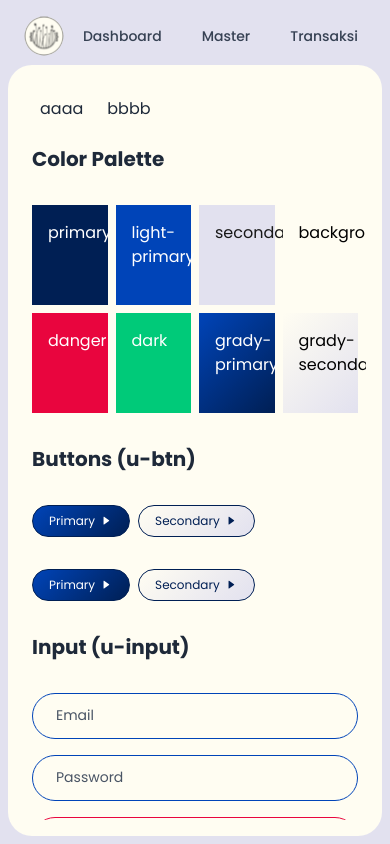
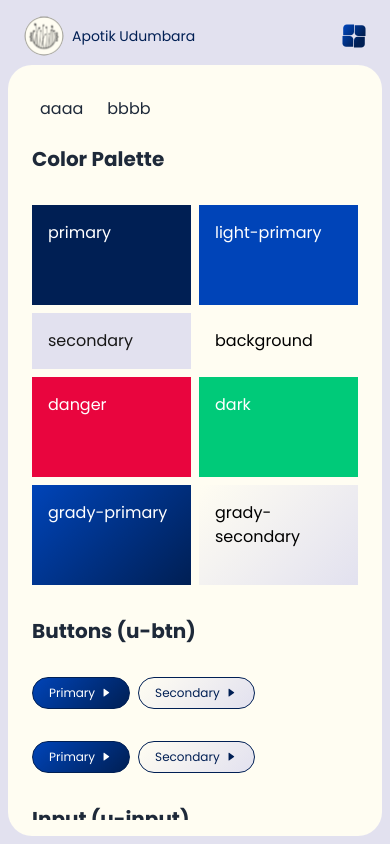
Before and after one commit to cvudumbarainformatika/apotik, a Vue app: page /dashboard in a window 390 px wide. Built offline with nearby package versions, Linux system fonts and the light colour scheme.

Commit message:
rev: header

```diff
--- a/src/components/global/Grid.vue
+++ b/src/components/global/Grid.vue
@@ -20,12 +20,12 @@ const gridStyle = computed(() => {
 const gridClass = computed(() => {
   const map = {
     1: 'grid-cols-1',
-    2: 'grid-cols-2',
-    3: 'grid-cols-3',
-    4: 'grid-cols-4',
-    5: 'grid-cols-5',
-    6: 'grid-cols-6',
-    12: 'grid-cols-12',
+    2: 'grid-cols-1 md:grid-cols-2 ',
+    3: 'grid-cols-1 md:grid-cols-3 ',
+    4: 'grid-cols-2 md:grid-cols-4 ',
+    5: 'grid-cols-5 ',
+    6: 'grid-cols-6 ',
+    12: 'grid-cols-12 ',
   }
   return props.minWidth ? '' : map[props.cols] ?? 'grid-cols-1'
 })
--- a/src/layout/HeaderMenu.vue
+++ b/src/layout/HeaderMenu.vue
@@ -1,11 +1,13 @@
 <template>
-   <header class="absolute top-0 left-0 w-full h-[60px] px-4 pt-2">
-        <u-view flex1 class="gap-2">
+   <header class="absolute top-0 left-0 w-full h-[60px] px-4 pt-2 text-sm text-primary">
+    <u-view flex1 class="gap-2 ">
       <u-row class="">
         <img src="/images/logo.svg" alt="Logo" class="w-10 h-10" />
+        <div>Apotik Udumbara</div>
       </u-row>
       <u-row flex1 right class="">
-            <div class="flex items-center gap-6 text-sm font-medium text-gray-700">
+        <!-- header desktop -->
+        <div class="hidden md:flex items-center gap-6 text-sm font-medium">
           <div
             v-for="menu in menus"
             :key="menu.name"
@@ -14,13 +16,29 @@
             @mouseleave="handleLeave(menu.name)"
           >
             <button
-              class="hover:text-primary transition px-2 py-1 rounded-md hover:bg-primary/10"
+              class="transition px-3 py-2 rounded-lg hover:bg-grady-primary hover:text-background hover:shadow-primary"
               :class="{
-                'bg-primary/10 text-primary font-medium': openMenu === menu.name
+                'bg-grady-primary text-background shadow-primary': openMenu === menu.name
               }"
               @click="menu.submenu.length ? toggleMenu(menu.name) : goTo(menu.url)"
             >
-              {{ menu.label }}
+              <u-row>
+                <span>{{ menu.label }}</span>
+                  <svg
+                    v-if="menu.submenu.length"
+                      xmlns="http://www.w3.org/2000/svg"
+                      class="w-[14px] h-[14px] transition-transform duration-300 ease-in-out"
+                      fill="currentColor"
+                      viewBox="0 0 20 20"
+                      :class="{ 'rotate-95': openMenu === menu.name }"
+                    >
+                    <path
+                      fill-rule="evenodd"
+                      d="M6.5 4.5a.5.5 0 0 1 .79-.41l7 5a.5.5 0 0 1 0 .82l-7 5a.5.5 0 0 1-.79-.41v-10z"
+                      clip-rule="evenodd"
+                    />
+                  </svg>
+              </u-row>
             </button>
 
             <transition
@@ -36,7 +54,7 @@
               <div
                 v-if="openMenu === menu.name && menu.submenu.length"
                 :ref="el => dropdownRefs[menu.name] = el"
-                class="absolute top-full mt-4 w-max max-w-[320px] bg-white border shadow-lg rounded-md py-2 z-50"
+                class="absolute top-full mt-4 w-max max-w-[320px] bg-light-primary text-background border shadow-lg rounded-md py-2 z-50"
                 style="left: 0;"
                 @mouseenter="clearHoverTimeout"
                 @mouseleave="handleLeave(menu.name)"
@@ -45,28 +63,38 @@
                   v-for="sub in menu.submenu"
                   :key="sub.name"
                   @click="goTo(sub.url)"
-                  class="flex items-center gap-2 w-full text-left px-4 py-2 text-sm text-gray-700 hover:bg-primary/10 hover:text-primary transition"
+                  class="flex items-center gap-2 w-full text-left px-4 py-2 text-sm text-background hover:bg-primary hover:text-secondary transition"
                 >
-                  <span class="w-1 h-1 bg-primary rounded-full shrink-0"></span>
+                  <span class="w-1.5 h-1.5 bg-background rounded-full shrink-0"></span>
                   <span class="truncate block max-w-full">{{ sub.label }}</span>
                 </button>
               </div>
             </transition>
           </div>
         </div>
+
+        <!-- header mobile -->
+        <MobileMenu :menus="menus" />
       </u-row>
     </u-view>
   </header>
 </template>
 
 <script setup>
-import { ref, onMounted, nextTick, watch, computed } from 'vue'
+import { ref, onMounted, nextTick, watch, computed, defineAsyncComponent } from 'vue'
 
 import { useRouter } from 'vue-router'
 
+
+const MobileMenu = defineAsyncComponent(() => import('./MobileMenu.vue'))
+
+
+// KHusus Desktop
 const router = useRouter()
 const dropdownDirection = ref({})
 const dropdownRefs = ref({})
+
+
 
 const openMenu = ref(null)
 onMounted(() => {
@@ -161,17 +189,14 @@ function handleEnter(name) {
 
   clearTimeout(hoverTimeout)
   // openMenu.value = name
-  const menu = menus.value.find(m => m.name === name)
-  menu.submenu.length && (openMenu.value = name)
+  // const menu = menus.value.find(m => m.name === name)
+  openMenu.value = name
 }
 
 function handleLeave(name) {
   // console.log('handleLeave');
-
-    // const menu = menus.value.find(m => m.name === name)
   hoverTimeout = setTimeout(() => {
     if (openMenu.value === name) openMenu.value = null
-    // menu.submenu.length && (openMenu.value = null)
   }, 100) // kasih delay 100ms supaya tidak flicker
 }
 
@@ -182,13 +207,4 @@ function clearHoverTimeout() {
 </script>
 
 <style>
-/* untuk menu */
-/* .fade-enter-active,
-.fade-leave-active {
-  transition: opacity 0.1s ease;
-}
-.fade-enter-from,
-.fade-leave-to {
-  opacity: 0;
-} */
 </style>
--- /dev/null
+++ b/src/layout/MobileMenu.vue
@@ -0,0 +1,52 @@
+<template>
+  <div class="flex md:hidden ">
+    <div class="relative mobile-menu">
+      <img src="/images/menu.svg" alt="Logo" class="w-6 h-6" @click="toggleMenuMobile"/>
+
+      <div v-if="isOpen" class=" md:hidden space-y-2 absolute top-full right-0 mt-4 w-max max-w-[320px] bg-light-primary text-background border shadow-lg rounded-lg py-2 z-50">
+        <ul class="text-sm">
+          <li v-for="menu in menus" :key="menu.name" class="">
+            <div class="">
+              <a :href="menu.url" class="block px-4 py-2 font-medium text-background hover:text-secondary hover:bg-primary">
+                {{ menu.label }}
+              </a>
+              <ul v-if="menu.submenu && menu.submenu.length" class="my-1 space-y-1">
+                <li v-for="sub in menu.submenu" :key="sub.name">
+                  <a :href="sub.url" class="flex items-center gap-2 pl-8 pr-2 py-1 text-sm text-background hover:text-secondary hover:bg-primary">
+                    <span class="w-1 h-1 bg-background rounded-full shrink-0"></span>
+                    <span>{{ sub.label }}</span>
+                  </a>
+                </li>
+              </ul>
+            </div>
+          </li>
+        </ul>
+      </div>
+
+    </div>
+
+  </div>
+</template>
+
+<script setup>
+import { ref, onMounted, onUnmounted } from 'vue'
+
+const props = defineProps({
+  menus: { type: Array, default: () => [] },
+})
+// KHusus Mobile
+const isOpen = ref(false)
+const toggleMenuMobile = () => {
+  isOpen.value = !isOpen.value
+}
+
+
+onMounted(() => window.addEventListener('click', handleClickOutside))
+onUnmounted(() => window.removeEventListener('click', handleClickOutside))
+
+function handleClickOutside(e) {
+  if (!e.target.closest('.mobile-menu')) {
+    isOpen.value = false
+  }
+}
+</script>
```
Also changed, not shown: public/images/menu.svg (added). Lines whose indentation alone changed are shown as unchanged.
